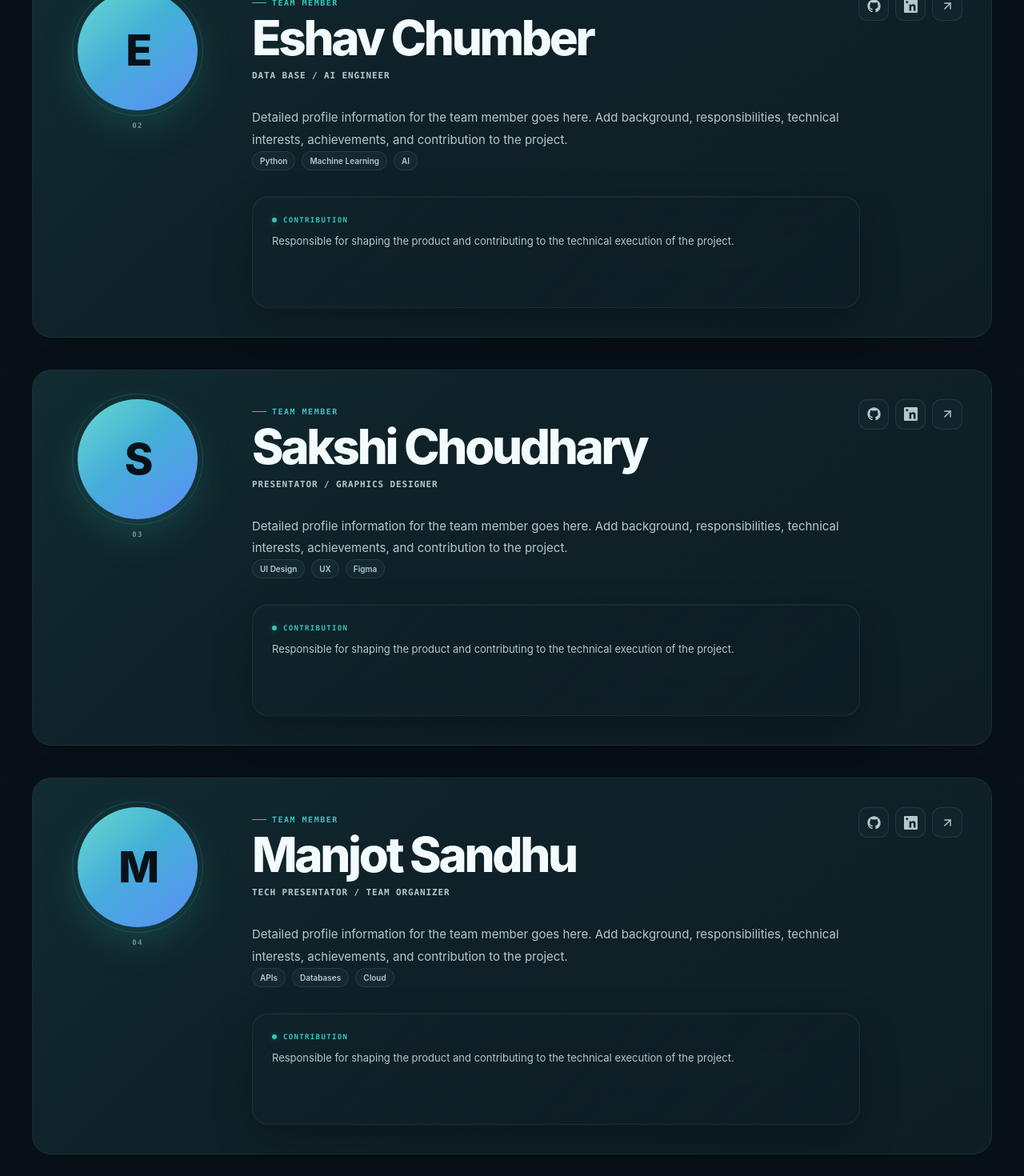
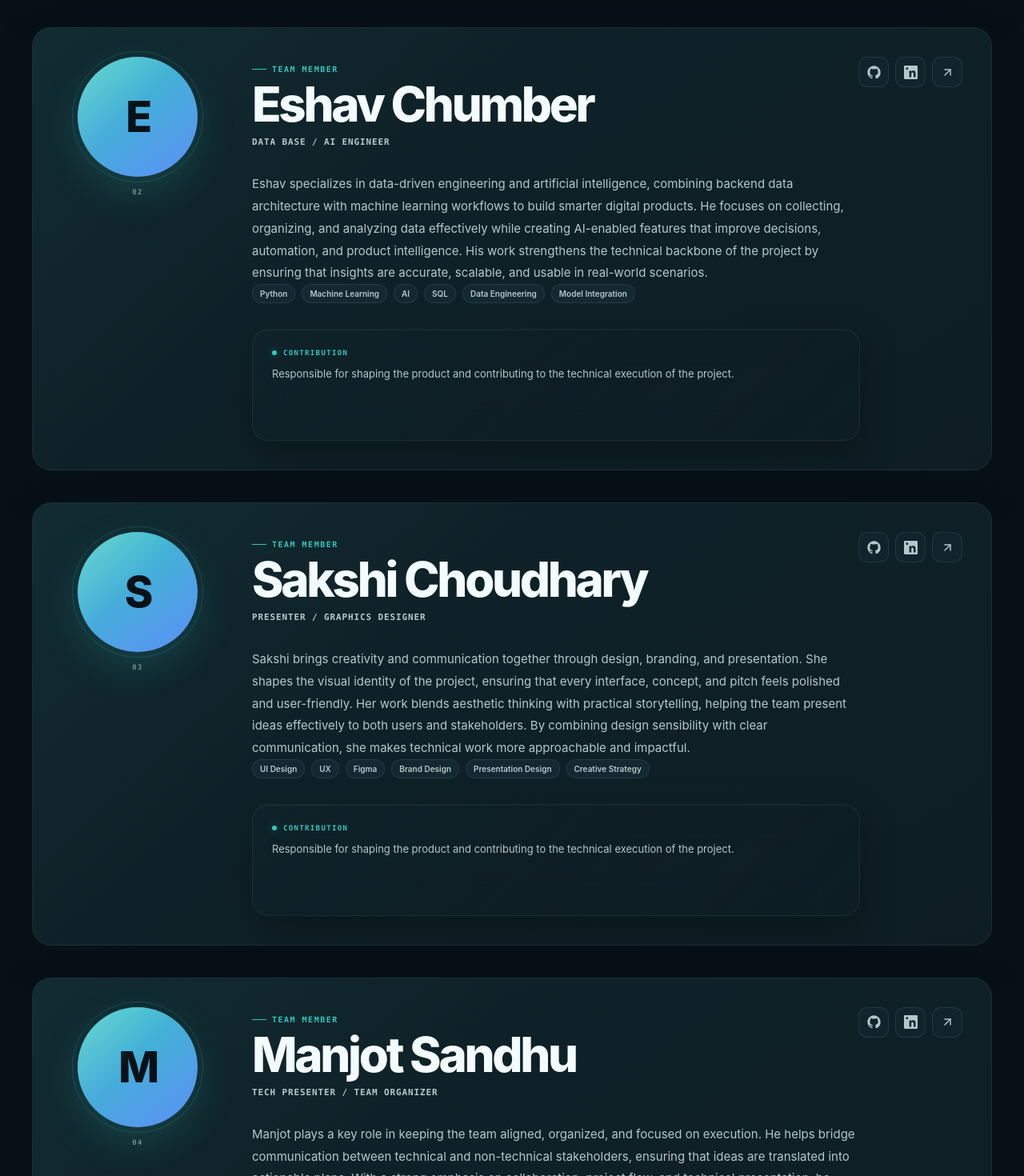
Before and after one commit to vanshkatnor1505/BuiltTechies, a React (Vite) app: page /team in a window 1280 px wide. Shown: the part 1300-2770 px from the top of the page at 80% size. Built offline with nearby package versions, Linux system fonts and the light colour scheme; no server answers.

Commit message:
team info

```diff
--- a/package.json
+++ b/package.json
@@ -18,7 +18,7 @@
     "groq-sdk": "^1.6.0",
     "leaflet": "^1.9.4",
     "lucide-react": "^1.47.0",
-    "maplibre-gl": "^6.10.0",
+    "maplibre-gl": "^6.11.0",
     "multer": "^2.4.0",
     "pdf-parse": "^2.4.5",
     "react": "^19.2.0",
--- a/src/data/team.js
+++ b/src/data/team.js
@@ -4,13 +4,15 @@ export const teamMembers = [
     name: "Vanshdeep Katnor",
     role: "Full Stack Developer",
     shortBio:
-      "Builds the core product experience and turns ideas into working systems.",
+      "Builds seamless digital experiences from front-end interfaces to robust back-end systems.",
     bio:
-      "Detailed profile information for the team member goes here. Add background, responsibilities, technical interests, achievements, and contribution to the project.",
+      "Vanshdeep is a full stack developer focused on turning ideas into polished, functional products. He works across the product lifecycle, from crafting intuitive user interfaces to building scalable APIs and data integrations that keep the application reliable. With a strong interest in modern web technologies, product thinking, and practical problem-solving, he contributes to both the technical foundation and the overall user experience of the project.",
     skills: [
       "React",
       "JavaScript",
+      "Node.js",
       "Supabase",
+      "Full Stack Development",
     ],
     github: "https://github.com/vanshkatnor1505/",
     linkedin: "www.linkedin.com/in/vanshdeep-katnor-150507v",
@@ -22,13 +24,16 @@ export const teamMembers = [
     name: "Eshav Chumber",
     role: "Data Base / AI Engineer",
     shortBio:
-      "Designs and implements data pipelines, models, and AI-driven features.",
+      "Designs intelligent data systems and AI-powered solutions that turn raw information into smart actions.",
     bio:
-      "Detailed profile information for the team member goes here. Add background, responsibilities, technical interests, achievements, and contribution to the project.",
+      "Eshav specializes in data-driven engineering and artificial intelligence, combining backend data architecture with machine learning workflows to build smarter digital products. He focuses on collecting, organizing, and analyzing data effectively while creating AI-enabled features that improve decisions, automation, and product intelligence. His work strengthens the technical backbone of the project by ensuring that insights are accurate, scalable, and usable in real-world scenarios.",
     skills: [
       "Python",
       "Machine Learning",
       "AI",
+      "SQL",
+      "Data Engineering",
+      "Model Integration",
     ],
     github: "https://github.com/eshav3323-cyber",
     linkedin: "#",
@@ -38,15 +43,18 @@ export const teamMembers = [
   {
     id: "member-3",
     name: "Sakshi Choudhary",
-    role: "Presentator / Graphics Designer",
+    role: "Presenter / Graphics Designer",
     shortBio:
-      "Shapes the visual language and creates intuitive user experiences.",
+      "Creates compelling visuals and storytelling that make ideas clear, engaging, and memorable.",
     bio:
-      "Detailed profile information for the team member goes here. Add background, responsibilities, technical interests, achievements, and contribution to the project.",
+      "Sakshi brings creativity and communication together through design, branding, and presentation. She shapes the visual identity of the project, ensuring that every interface, concept, and pitch feels polished and user-friendly. Her work blends aesthetic thinking with practical storytelling, helping the team present ideas effectively to both users and stakeholders. By combining design sensibility with clear communication, she makes technical work more approachable and impactful.",
     skills: [
       "UI Design",
       "UX",
       "Figma",
+      "Brand Design",
+      "Presentation Design",
+      "Creative Strategy",
     ],
     github: "https://github.com/SakshiChoudhary29",
     linkedin: "https://www.linkedin.com/in/sakshi-choudhary-059a8238a?utm_source=share_via&utm_content=profile&utm_medium=member_ios",
@@ -56,15 +64,18 @@ export const teamMembers = [
   {
     id: "member-4",
     name: "Manjot Sandhu",
-    role: "Tech Presentator / Team Organizer",
+    role: "Tech Presenter / Team Organizer",
     shortBio:
-      "Handles APIs, infrastructure, integrations, and system reliability.",
+      "Coordinates the team, aligns technical efforts, and communicates the project vision with clarity.",
     bio:
-      "Detailed profile information for the team member goes here. Add background, responsibilities, technical interests, achievements, and contribution to the project.",
+      "Manjot plays a key role in keeping the team aligned, organized, and focused on execution. He helps bridge communication between technical and non-technical stakeholders, ensuring that ideas are translated into actionable plans. With a strong emphasis on collaboration, project flow, and technical presentation, he supports the team in maintaining momentum while making complex concepts easy to understand. His contribution helps the project stay structured, coordinated, and ready to present with confidence.",
     skills: [
-      "APIs",
-      "Databases",
-      "Cloud",
+      "Project Coordination",
+      "Team Leadership",
+      "Technical Presentation",
+      "API Integration",
+      "Documentation",
+      "Collaboration",
     ],
     github: "#",
     linkedin: "#",
```
Also changed, not shown: 1 other file (tests, documents, lock files or other folders).
